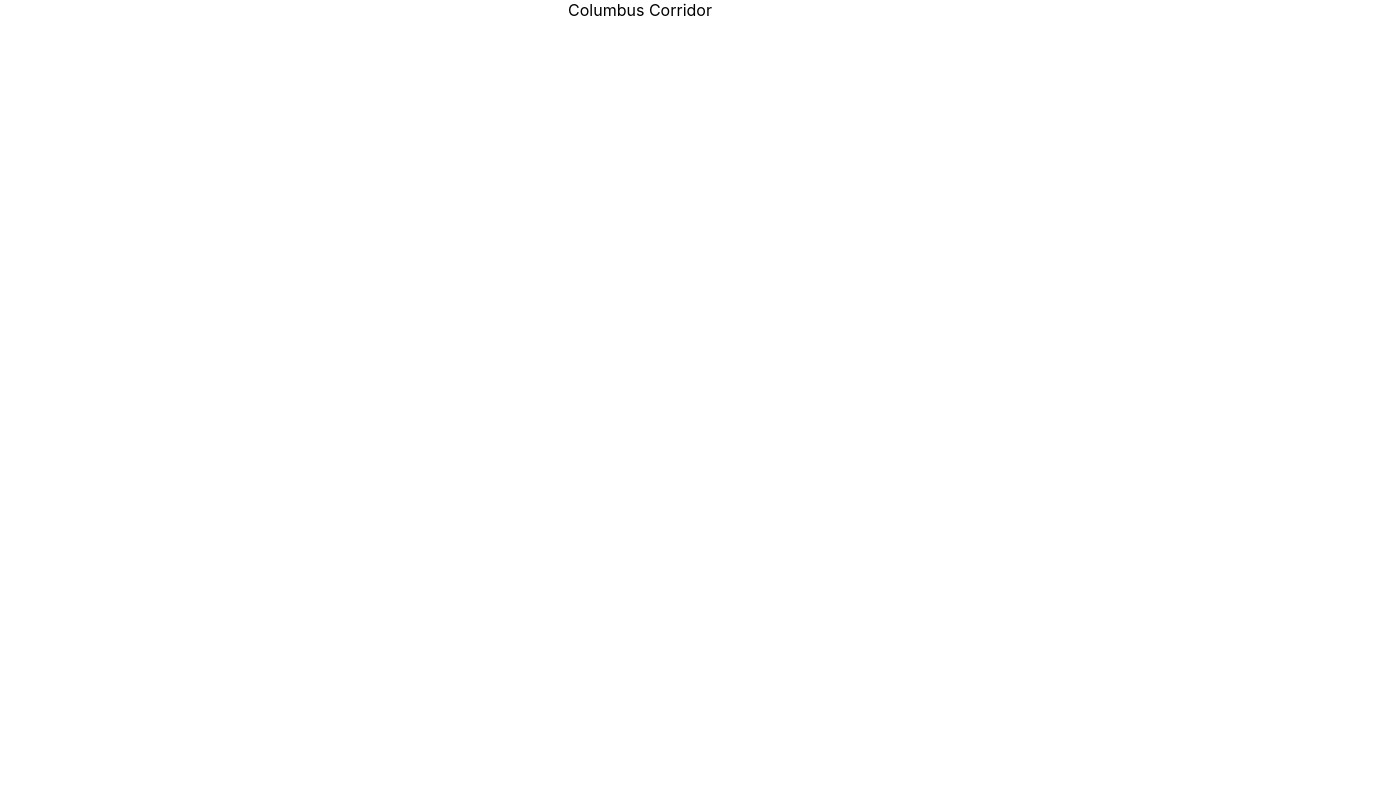
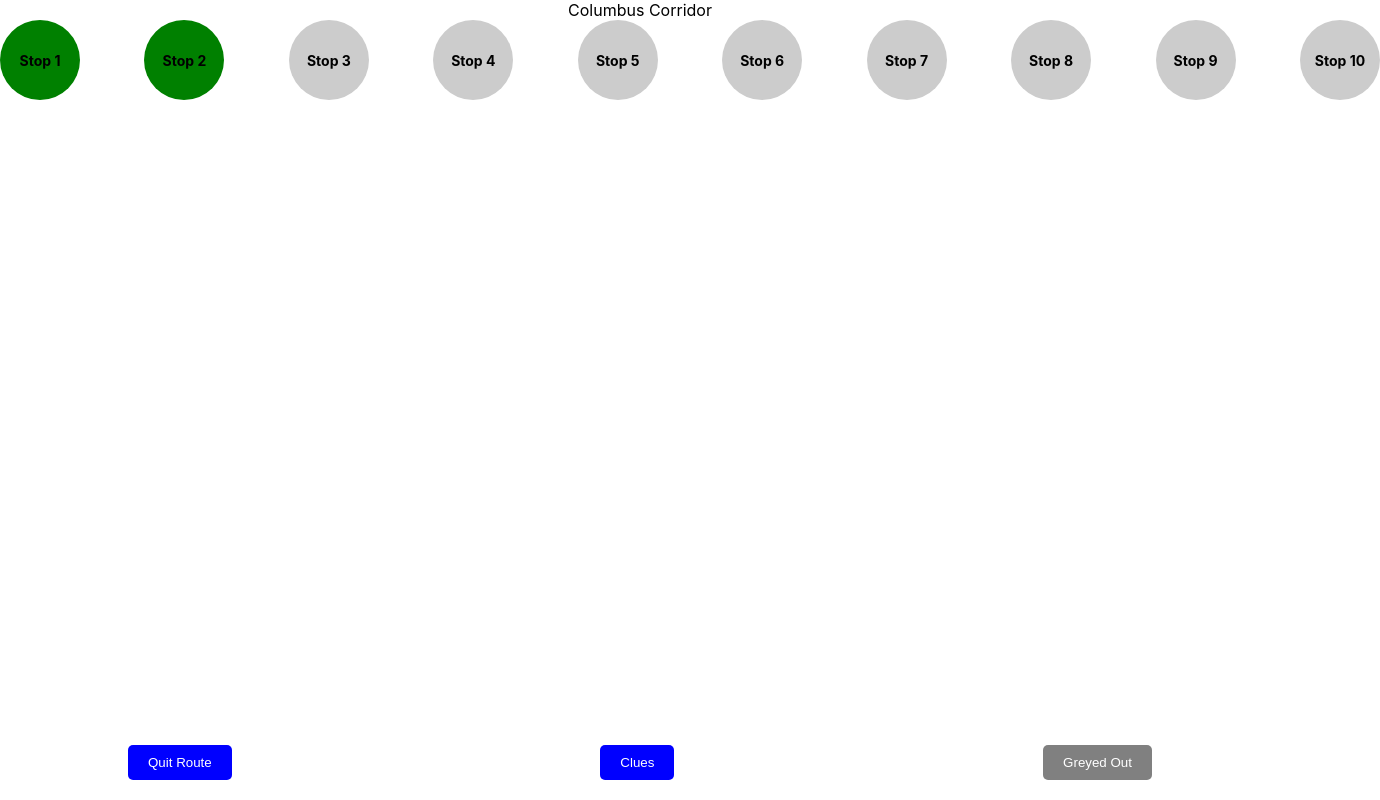
Before and after one commit to Mehul-Gandhi/metroadventures, a React (Create React App) app: page /tour/1 in a window 1280 px wide. Shown: the whole page, 1380 px wide, since content can reach past the window. Built offline with nearby package versions, Linux system fonts and the light colour scheme.

Commit message:
added a layout to the route page

```diff
--- a/src/components/Tour.js
+++ b/src/components/Tour.js
@@ -1,13 +1,113 @@
+import { useState } from 'react';
 import { useParams } from 'react-router-dom';
 import React, { useContext } from 'react';
 import { useNavigate } from 'react-router-dom';
 import AppContext from '../AppContext'; // Adjust the path as needed
+import './tour.css'; // Import CSS file for styling
 
-export default function Tour () {
+export default function Tour() {
+    const [showCluesPopup, setShowCluesPopup] = useState(false); // State to control popup visibility
+    const [clueStatus, setClueStatus] = useState([false, false, false, false]); // State to track the reveal status of clues
+    const [clueImage, setClueImage] = useState(null); // State to store clue 2 image
     let { tripId } = useParams();
     const navigate = useNavigate();
     const { routesData } = useContext(AppContext);
     const trip = routesData[parseInt(tripId) - 1];
     console.log(trip);
-    return (<div>{trip.name}</div>);
+
+    // Function to render stop circles
+    const renderStops = (stopCount) => {
+        const stops = [];
+        for (let i = 0; i < stopCount; i++) {
+            stops.push(<div key={i} className="stop-circle">Stop {i + 1}</div>);
+        }
+        return stops;
+    };
+
+    // Function to handle showing the clues popup
+    const handleCluesClick = () => {
+        setShowCluesPopup(true);
+    };
+
+    // Function to handle closing the clues popup
+    const handleClosePopup = () => {
+        setShowCluesPopup(false);
+    };
+
+    // Function to handle revealing the clue content
+    const handleRevealClue = (index) => {
+        if (index === 1) {
+            // Set clue 2 image path
+            setClueImage('/path/to/image.jpg');
+        }
+        setClueStatus(prevStatus => {
+            const newStatus = [...prevStatus];
+            newStatus[index] = true;
+            return newStatus;
+        });
+    };
+
+    // Function to handle revealing the location clue
+    const handleRevealLocation = () => {
+        setClueStatus(prevStatus => {
+            const newStatus = [...prevStatus];
+            newStatus[3] = true;
+            return newStatus;
+        });
+    };
+
+    // Function to render clue content
+    const renderClueContent = (clueText, index) => {
+        return (
+            <div key={index}>
+                <div>{index === 3 ? "Location" : `Clue ${index + 1}`}</div>
+                {clueStatus[index] && index !== 1 && <div>{clueText}</div>}
+                {clueStatus[index] && index === 1 && <img src={clueImage} alt="Clue 2" />}
+            </div>
+        );
+    };
+
+    // Function to render additional content based on clue reveal status
+    const renderAdditionalContent = () => {
+        return (
+            <div className="clues-list">
+                {renderClueContent("This is clue one.", 0)}
+                {renderClueContent("This is clue two.", 1)}
+                {renderClueContent("This is clue three.", 2)}
+                {renderClueContent("the location is san fran", 3)}
+            </div>
+        );
+    };
+
+    return (
+        <div className="tour-container">
+            {/* Display trip name */}
+            <div>{trip.name}</div>
+
+            {/* Render stop circles */}
+            <div className="stop-circles-container">{renderStops(10)}</div>
+
+            {/* Buttons container */}
+            <div className="button-container">
+                <button className="blue-button">Quit Route</button>
+                <button className="blue-button" onClick={handleCluesClick}>Clues</button>
+                <button className="grey-button" disabled>Greyed Out</button>
+            </div>
+
+            {/* Clues popup */}
+            {showCluesPopup && (
+                <div className="popup">
+                    <div className="popup-header">Clues</div>
+                    {renderAdditionalContent()}
+                    <div className="popup-buttons">
+                        <button onClick={handleClosePopup}>Close</button>
+                        {clueStatus.map((status, index) => (
+                            !status && index !== 3 && <button key={index} onClick={() => handleRevealClue(index)}>Reveal Clue {index + 1}</button>
+                        ))}
+                        {!clueStatus[3] && <button onClick={handleRevealLocation}>Reveal Location</button>}
+                    </div>
+                </div>
+            )}
+        </div>
+    );
 }
--- /dev/null
+++ b/src/components/tour.css
@@ -0,0 +1,86 @@
+/* tour.css */
+.stop-circles-container {
+    display: flex;
+    justify-content: space-between;
+    margin-bottom: 10px;
+}
+
+.stop-circle {
+    width: 80px; /* Increase circle size */
+    height: 80px; /* Increase circle size */
+    background-color: #ccc;
+    border-radius: 50%;
+    display: flex;
+    justify-content: center;
+    align-items: center;
+    font-size: 14px; /* Increase font size */
+    font-weight: bold;
+    margin-right: -100px; /* Adjust spacing between circles */
+}
+
+.stop-circle:first-child,
+.stop-circle:nth-child(2) {
+    background-color: green; /* Set first two circles to green */
+}
+/* tour.css */
+/* tour.css */
+/* tour.css */
+.tour-container {
+    position: relative;
+    min-height: 100vh;
+    display: flex;
+    flex-direction: column;
+}
+
+.button-container {
+    position: absolute;
+    bottom: 20px;
+    left: 50%;
+    transform: translateX(-50%);
+    display: flex;
+    justify-content: space-between;
+    width: 80%;
+}
+
+.blue-button {
+    background-color: blue;
+    color: white;
+    padding: 10px 20px;
+    border: none;
+    border-radius: 5px;
+    cursor: pointer;
+}
+
+.grey-button {
+    background-color: grey;
+    color: white;
+    padding: 10px 20px;
+    border: none;
+    border-radius: 5px;
+    cursor: not-allowed;
+}
+
+.popup {
+    position: fixed;
+    top: 50%;
+    left: 50%;
+    transform: translate(-50%, -50%);
+    background-color: white;
+    padding: 20px;
+    border-radius: 5px;
+    box-shadow: 0px 0px 10px rgba(0, 0, 0, 0.3);
+}
+
+.popup-header {
+    font-weight: bold;
+    margin-bottom: 10px;
+}
+
+.clues-list {
+    margin-bottom: 20px;
+}
+
+.popup-buttons {
+    display: flex;
+    justify-content: space-between;
+}
```
